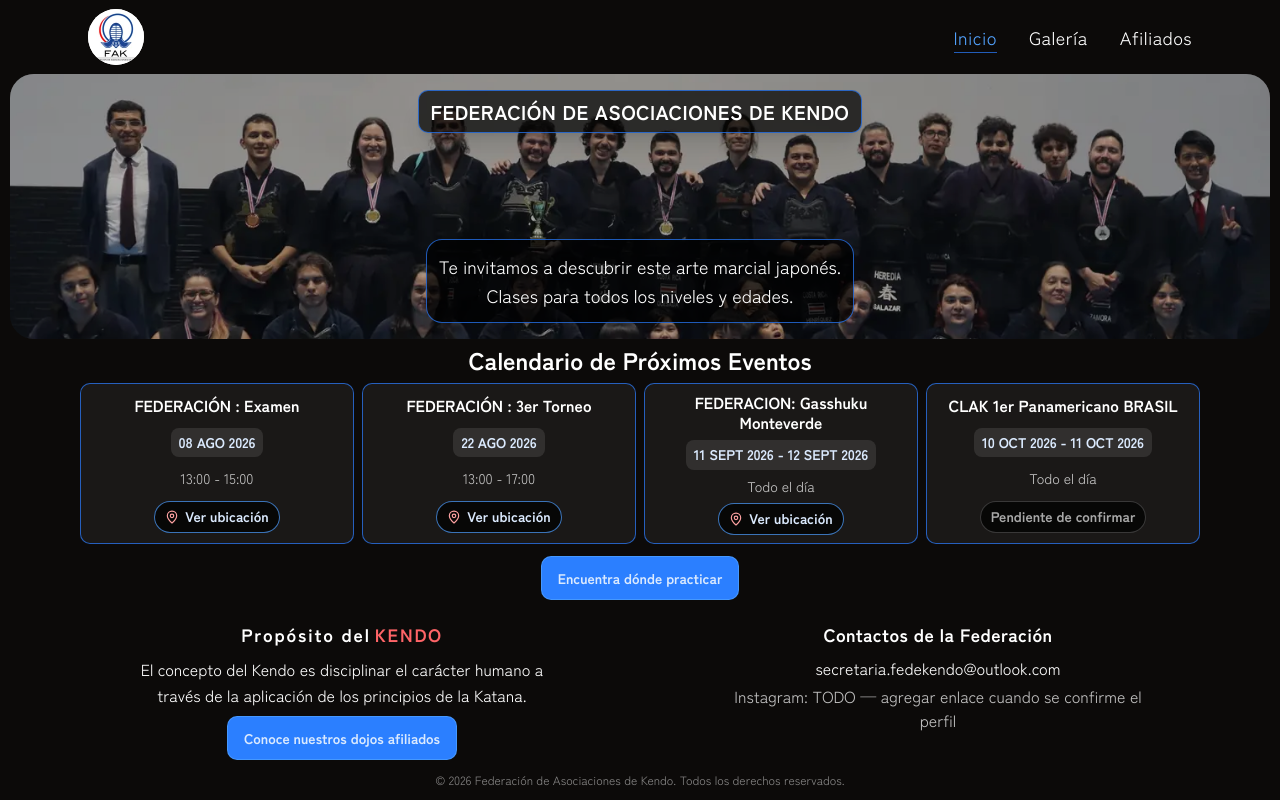
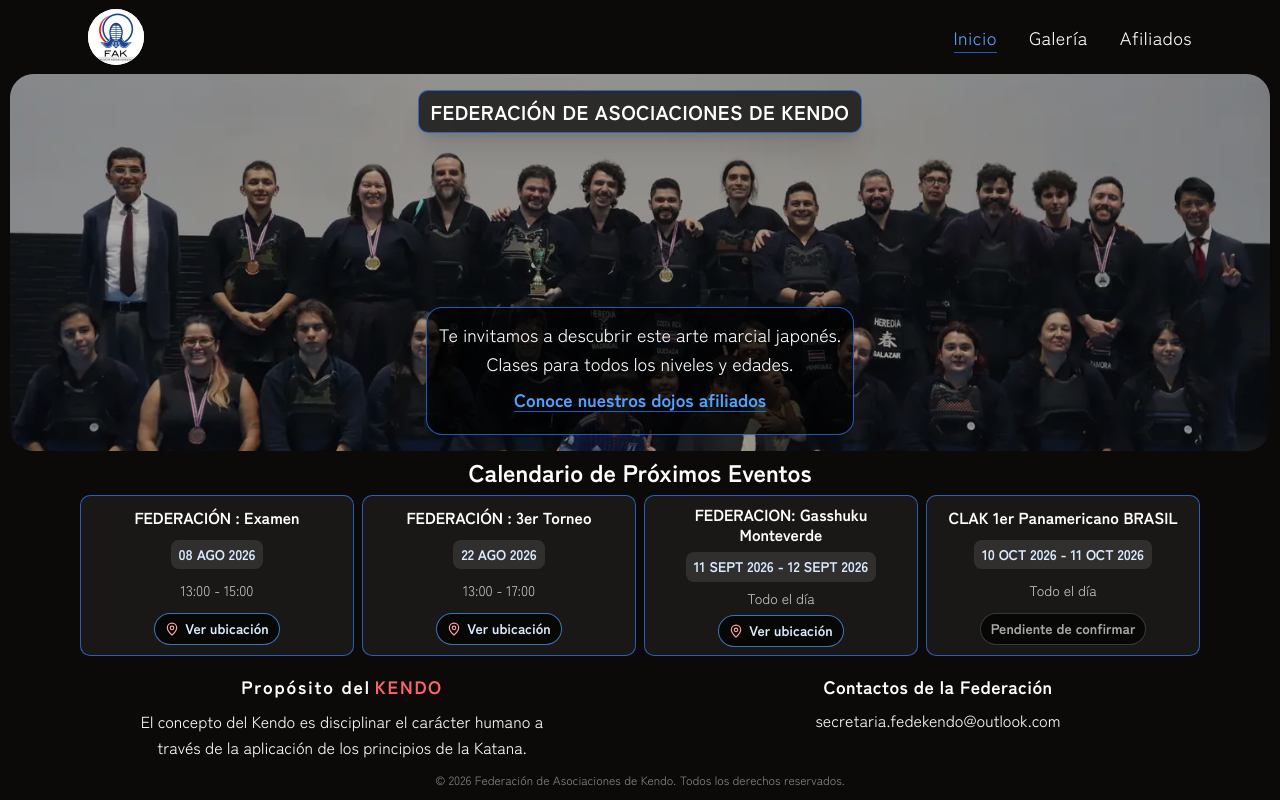
Before and after one commit to AndMad404/FederacionDeKendo, a React (Vite) app: page / in a window 1280 px wide. Built offline with nearby package versions, Linux system fonts and the light colour scheme.

Commit message:
minor fix

```diff
--- a/src/app/components/Footer.tsx
+++ b/src/app/components/Footer.tsx
@@ -1,10 +1,6 @@
-import { Link, useLocation } from "react-router";
-import { ctaLinkClass, focusRingClass } from "../styles/shared";
+import { focusRingClass } from "../styles/shared";
 
 export function Footer() {
-  const { pathname } = useLocation();
-  const isHome = pathname === "/";
-
   return (
     <footer className="bg-site-canvas text-site-on-dark">
       <div className="mx-auto grid max-w-6xl grid-cols-1 justify-items-center gap-5 px-3 py-4 text-center md:grid-cols-2 md:gap-10 md:px-6 md:py-3 lg:px-0">
@@ -28,14 +24,6 @@ export function Footer() {
           <p className="text-base leading-relaxed">
             El concepto del Kendo es disciplinar el carácter humano a través de la aplicación de los principios de la Katana.
           </p>
-          {isHome ? (
-            <Link
-              to="/afiliados/"
-              className={`${ctaLinkClass} ${focusRingClass}`}
-            >
-              Conoce nuestros dojos afiliados
-            </Link>
-          ) : null}
         </section>
 
         <section
@@ -58,11 +46,6 @@ export function Footer() {
                   secretaria.fedekendo@outlook.com
                 </a>
               </li>
-              <li>
-                <span className="text-site-on-dark/75">
-                  Instagram: TODO — agregar enlace cuando se confirme el perfil
-                </span>
-              </li>
             </ul>
           </div>
         </section>
--- a/src/app/components/HeroSection.tsx
+++ b/src/app/components/HeroSection.tsx
@@ -2,7 +2,6 @@ import { Link } from "react-router";
 import { UpcomingEventsSection } from "./UpcomingEventsSection";
 import { PageTitle } from "./PageTitle";
 import {
-  ctaLinkClass,
   focusRingClass,
   panelSurfaceClass,
 } from "../styles/shared";
@@ -44,6 +43,13 @@ function HeroBanner() {
             Te invitamos a descubrir este arte marcial japonés.
             <br />
             Clases para todos los niveles y edades.
+            <br />
+            <Link
+              to="/afiliados/"
+              className={`inline-flex min-h-11 items-center justify-center font-semibold text-site-action-soft underline decoration-site-action/70 underline-offset-4 transition-colors hover:text-site-accent ${focusRingClass}`}
+            >
+              Conoce nuestros dojos afiliados
+            </Link>
           </h2>
         </div>
       </div>
@@ -59,14 +65,6 @@ export function HeroSection() {
     >
       <HeroBanner />
       <UpcomingEventsSection />
-      <div className="flex justify-center py-2">
-        <Link
-          to="/afiliados/"
-          className={`${ctaLinkClass} ${focusRingClass}`}
-        >
-          Encuentra dónde practicar
-        </Link>
-      </div>
     </section>
   );
 }
--- a/src/app/styles/shared.ts
+++ b/src/app/styles/shared.ts
@@ -8,6 +8,3 @@ export const panelSurfaceClass =
 
 export const actionControlSurfaceClass =
   "border border-site-action-soft/70 bg-site-overlay/70 text-site-action-text";
-
-export const ctaLinkClass =
-  "inline-flex min-h-11 items-center justify-center rounded-lg border border-site-action-soft/70 bg-site-action px-4 py-2 text-center text-sm font-bold text-site-action-text transition-colors hover:bg-site-action-hover";
```
